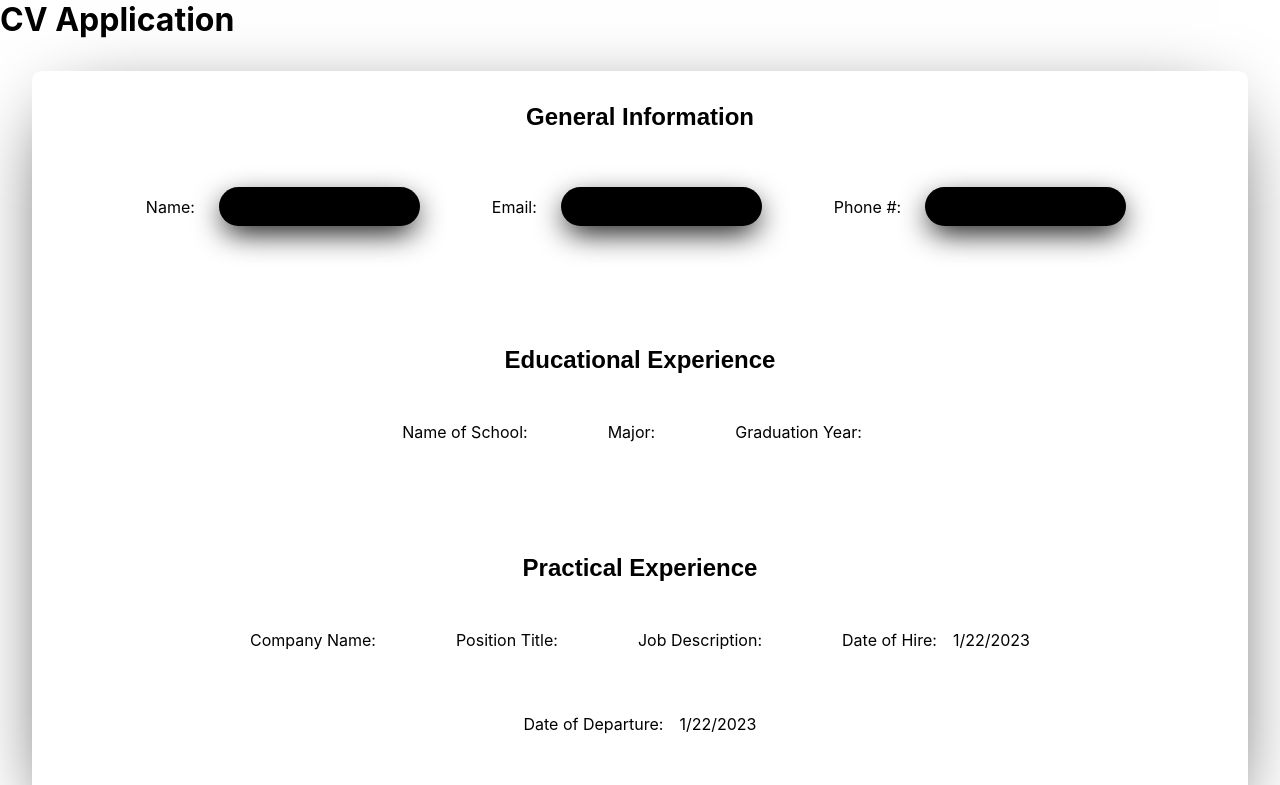
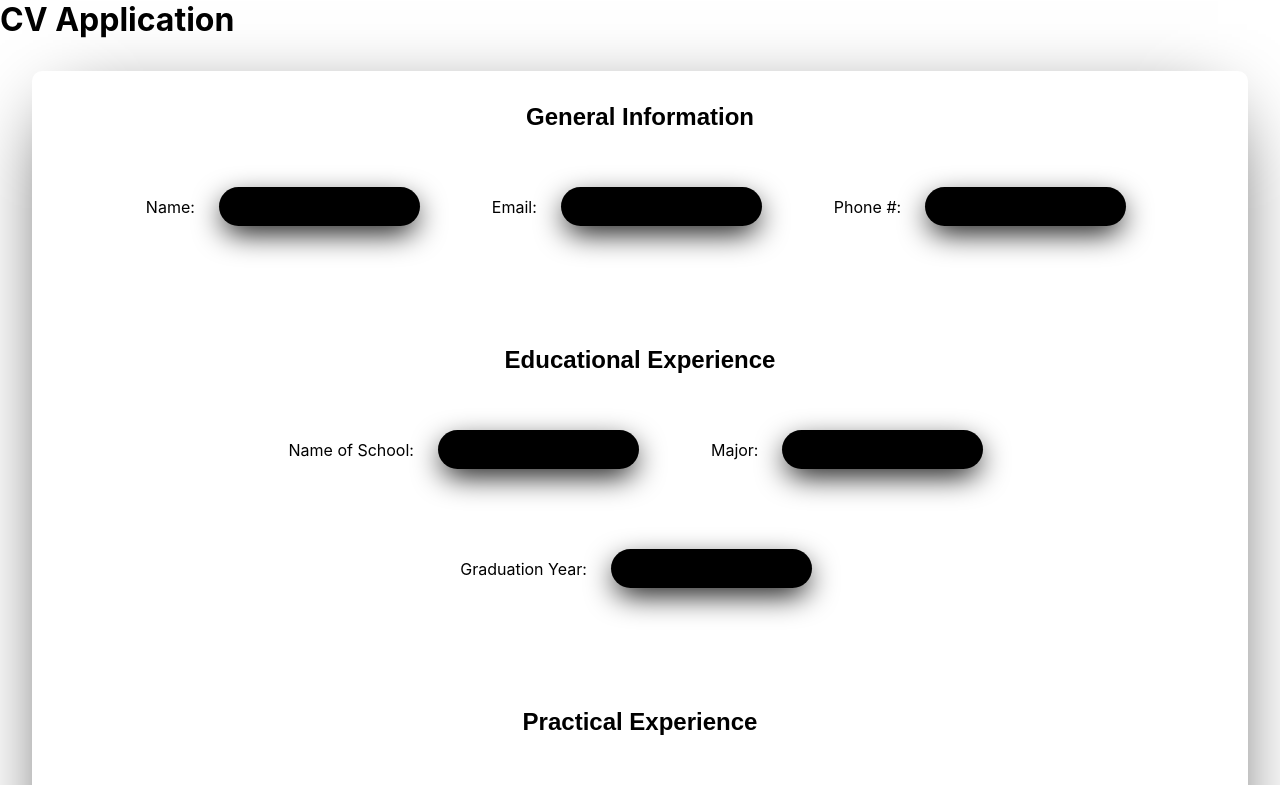
Before and after one commit to SlysDev/cv-application, a React (Create React App) app: page / in a window 1280 px wide. Shown: the top 785 px of the page. Built offline with nearby package versions, Linux system fonts and the light colour scheme; a web font is replaced by a local one.

Commit message:
Converted Educational Experience section --> functional component

```diff
--- a/src/components/EducationalExperience.js
+++ b/src/components/EducationalExperience.js
@@ -1,20 +1,11 @@
-import { Component } from "react";
+import { useState } from "react";
 import "../styles/ApplicationSections.css";
 
-export default class EducationalExperience extends Component {
-    constructor(props) {
-        super(props);
-
-        this.state = {
-            schoolName: "",
-            major: "",
-            graduationYear: undefined,
-        };
-    }
-
-    render() {
-        const { isEditing } = this.props;
-        if (isEditing) {
+const EducationalExperience = ({ editing }) => {
+    const [schoolName, setSchoolName] = useState("");
+    const [major, setMajor] = useState("");
+    const [graduationYear, setGraduationYear] = useState(undefined);
+    if (editing) {
         return (
             <div className="form-section-container">
                 <h2>Educational Experience</h2>
@@ -22,11 +13,9 @@ export default class EducationalExperience extends Component {
                     <div className="form-item">
                         <p>Name of School:</p>
                         <input
-                                value={this.state.schoolName}
+                            value={schoolName}
                             onChange={(e) => {
-                                    this.setState({
-                                        schoolName: e.target.value,
-                                    });
+                                setSchoolName(e.target.value);
                             }}
                             type="text"
                             name="schoolName"
@@ -36,11 +25,9 @@ export default class EducationalExperience extends Component {
                     <div className="form-item">
                         <p>Major:</p>
                         <input
-                                value={this.state.major}
+                            value={major}
                             onChange={(e) => {
-                                    this.setState({
-                                        major: e.target.value,
-                                    });
+                                setMajor(e.target.value);
                             }}
                             type="text"
                             name="major"
@@ -51,11 +38,9 @@ export default class EducationalExperience extends Component {
                         <p>Graduation Year:</p>
 
                         <input
-                                value={this.state.graduationYear}
+                            value={graduationYear}
                             onChange={(e) => {
-                                    this.setState({
-                                        graduationYear: e.target.value,
-                                    });
+                                setGraduationYear(e.target.value);
                             }}
                             type="number"
                             name="graduationYear"
@@ -72,19 +57,19 @@ export default class EducationalExperience extends Component {
                 <div className="section-information">
                     <div className="form-item">
                         <p>Name of School:</p>
-                            <p>{this.state.schoolName}</p>
+                        <p>{schoolName}</p>
                     </div>
                     <div className="form-item">
                         <p>Major:</p>
-                            <p>{this.state.major}</p>
+                        <p>{major}</p>
                     </div>
                     <div className="form-item">
                         <p>Graduation Year:</p>
-                            <p>{this.state.graduationYear}</p>
+                        <p>{graduationYear}</p>
                     </div>
                 </div>
             </div>
         );
     }
-    }
-}
+};
+export default EducationalExperience;
```
Lines whose indentation alone changed are shown as unchanged.
